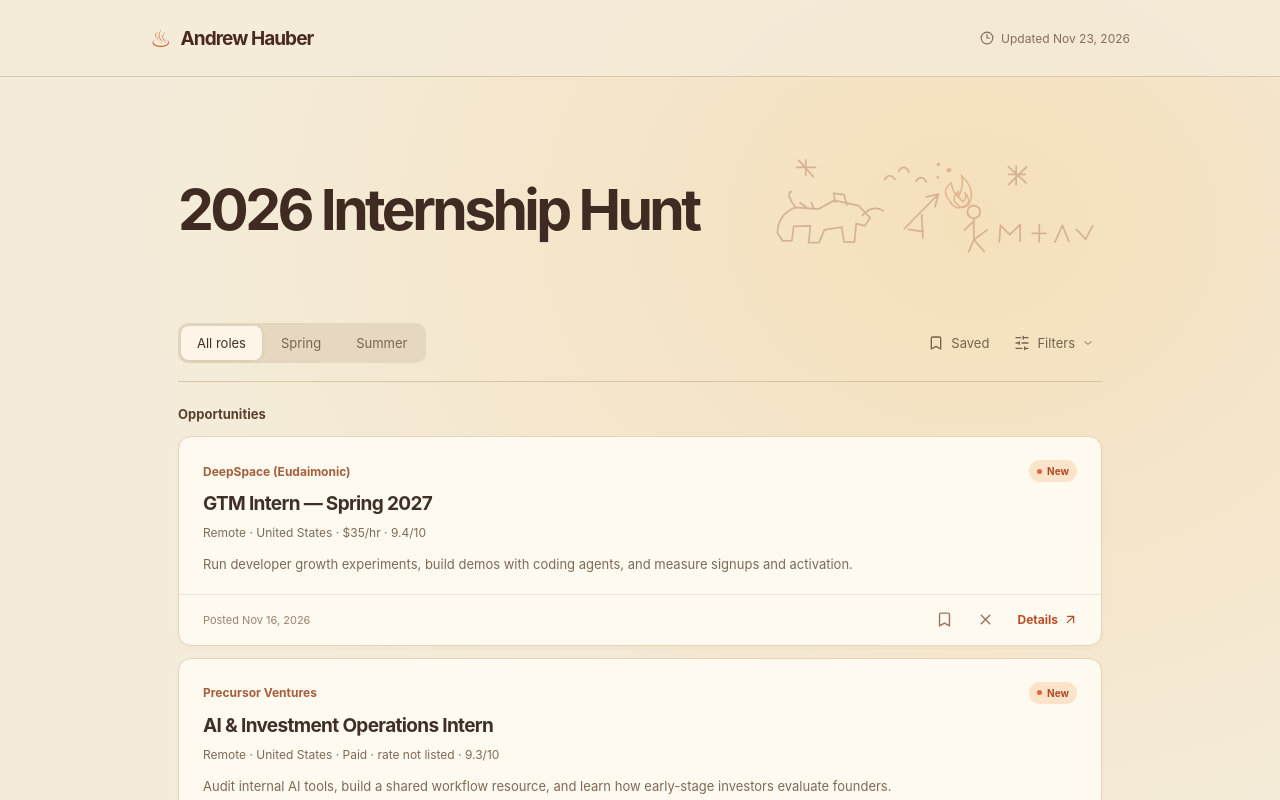
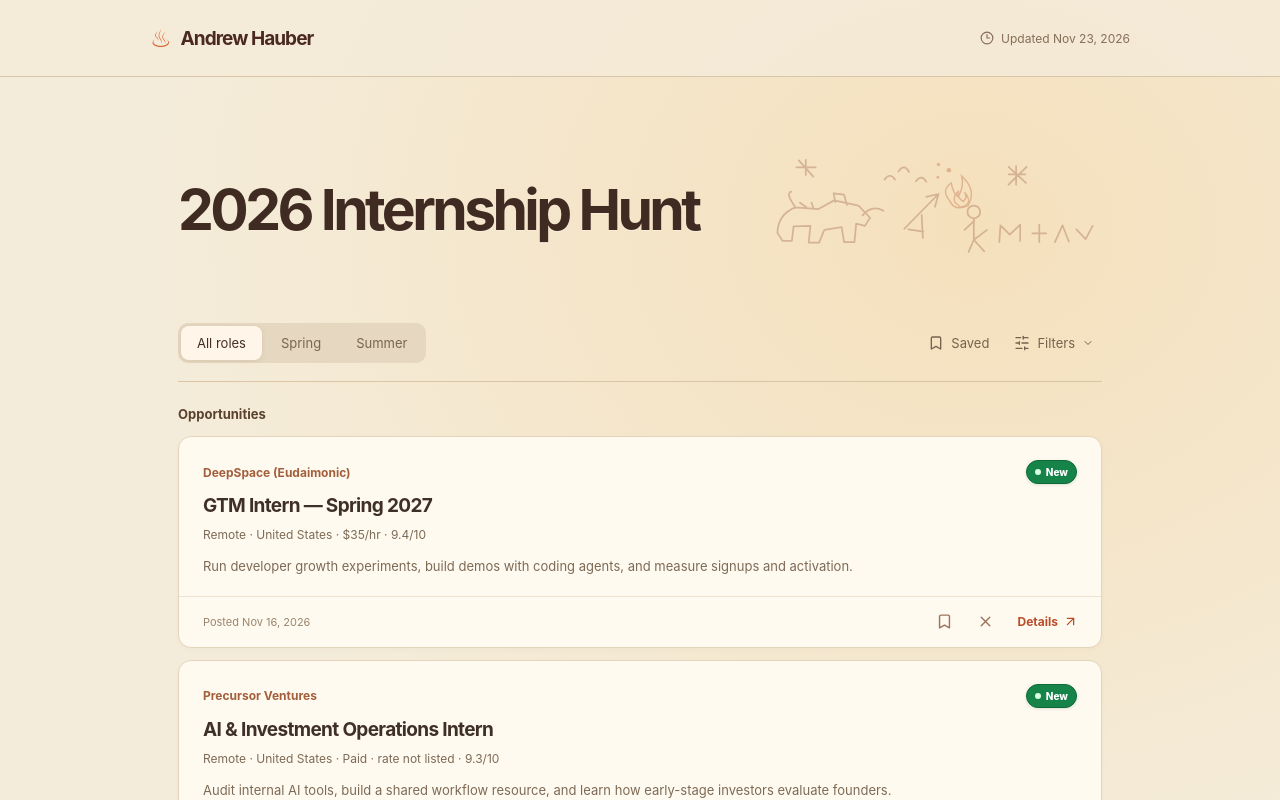
Before and after one commit to akhauber/job-discovery, a React (Vite) app: page / in a window 1280 px wide. Shown: the top 800 px of the page. Built offline with nearby package versions, Linux system fonts and the light colour scheme.

Commit message:
Make New job tag high-contrast green

```diff
--- a/src/styles.css
+++ b/src/styles.css
@@ -86,3 +86,7 @@ button:focus-visible,a:focus-visible,input:focus-visible,select:focus-visible{ou
     opacity:.25;
   }
 }
+
+/* High-visibility new-job marker, independent of the ochre theme. */
+.new{background:#168449!important;color:#fff!important;border:1px solid #0e6838!important;font-weight:800;box-shadow:0 1px 3px #075c3028}
+.new .dot{background:#d7ffe2!important;width:6px;height:6px}
```
